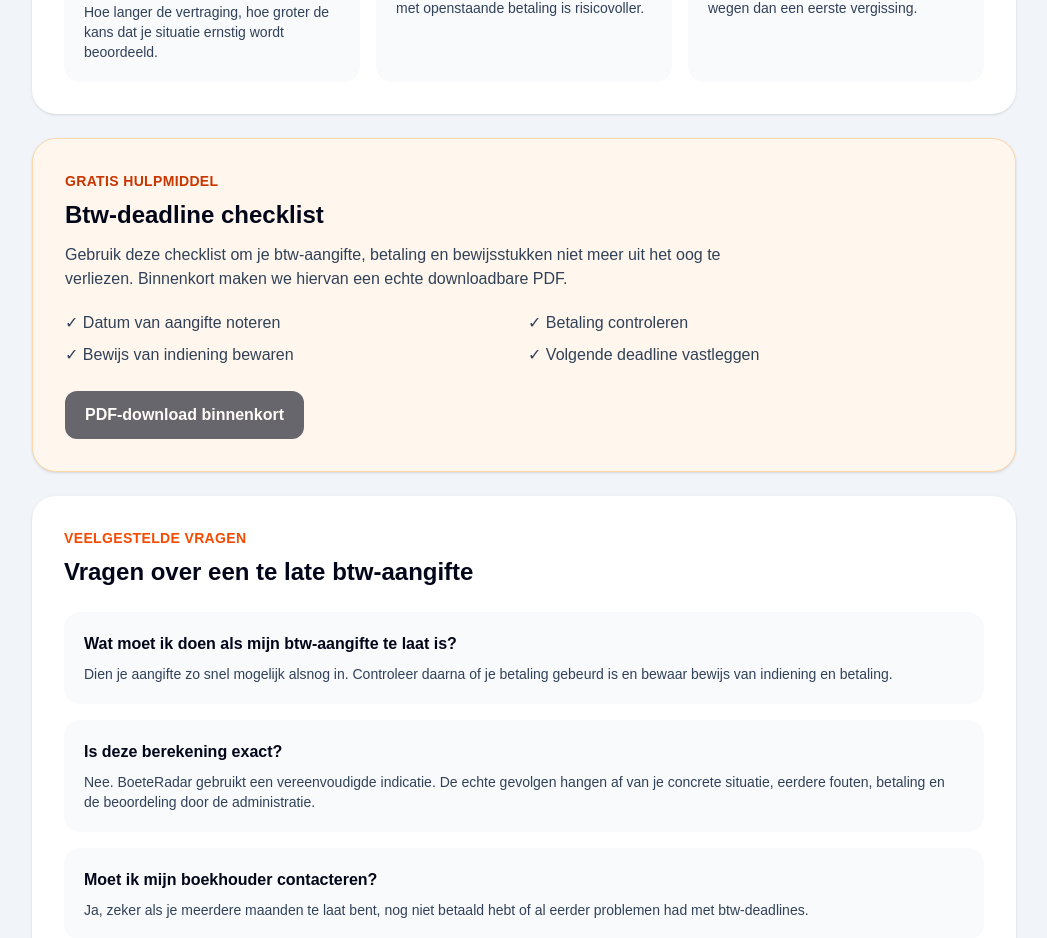
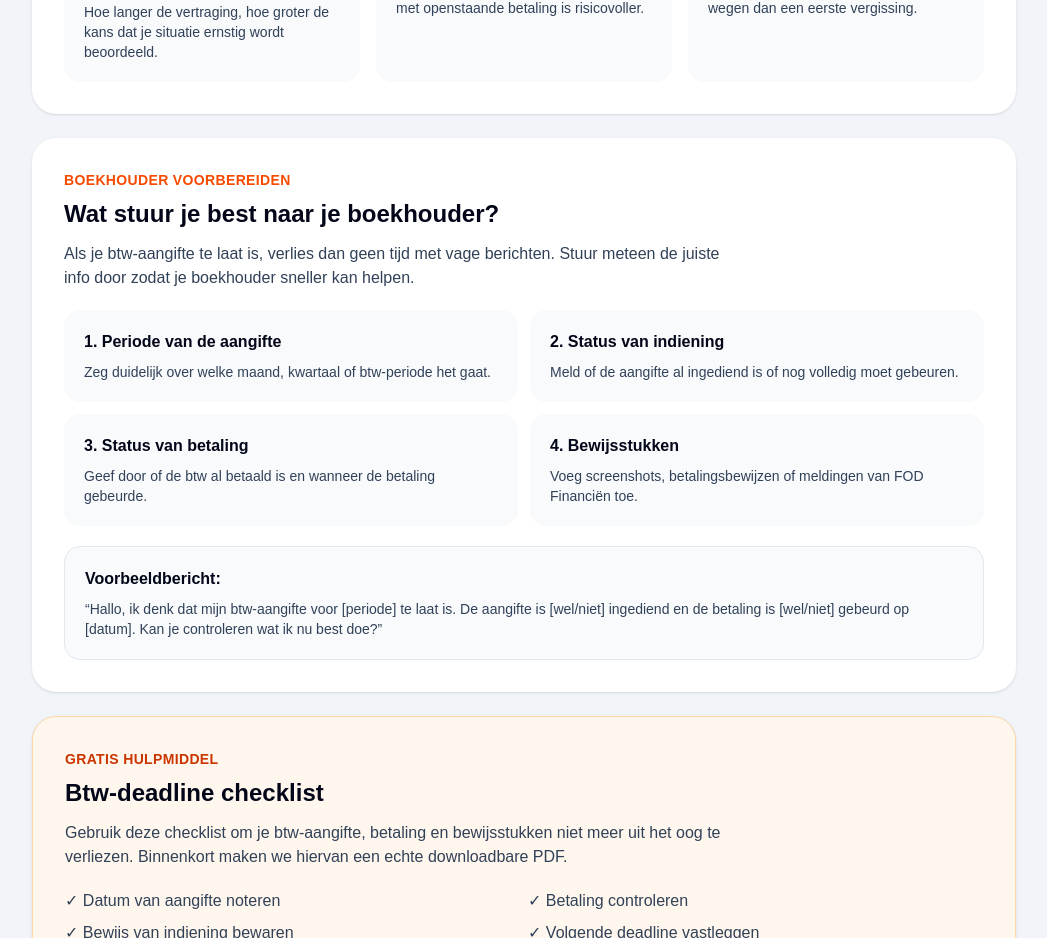
Before and after one commit to NathanVerd/Boeteradar, a Next.js app: page /btw-aangifte-te-laat in a window 1280 px wide. Shown: the part 1775-2713 px from the top of the page, without its empty margins (116-1163 px from the left). Built offline with nearby package versions, Linux system fonts and the light colour scheme.

Commit message:
Add accountant preparation section

```diff
--- a/app/btw-aangifte-te-laat/page.tsx
+++ b/app/btw-aangifte-te-laat/page.tsx
@@ -228,6 +228,59 @@ export default function BtwAangifteTeLaatPage() {
             </div>
           </div>
         </section>
+        <section className="mt-6 rounded-3xl bg-white p-8 shadow-sm">
+  <p className="text-sm font-bold uppercase tracking-wide text-orange-600">
+    Boekhouder voorbereiden
+  </p>
+
+  <h2 className="mt-2 text-2xl font-black">
+    Wat stuur je best naar je boekhouder?
+  </h2>
+
+  <p className="mt-3 max-w-2xl text-slate-700">
+    Als je btw-aangifte te laat is, verlies dan geen tijd met vage berichten.
+    Stuur meteen de juiste info door zodat je boekhouder sneller kan helpen.
+  </p>
+
+  <div className="mt-5 grid gap-3 md:grid-cols-2">
+    <div className="rounded-2xl bg-slate-50 p-5">
+      <h3 className="font-black">1. Periode van de aangifte</h3>
+      <p className="mt-2 text-sm text-slate-700">
+        Zeg duidelijk over welke maand, kwartaal of btw-periode het gaat.
+      </p>
+    </div>
+
+    <div className="rounded-2xl bg-slate-50 p-5">
+      <h3 className="font-black">2. Status van indiening</h3>
+      <p className="mt-2 text-sm text-slate-700">
+        Meld of de aangifte al ingediend is of nog volledig moet gebeuren.
+      </p>
+    </div>
+
+    <div className="rounded-2xl bg-slate-50 p-5">
+      <h3 className="font-black">3. Status van betaling</h3>
+      <p className="mt-2 text-sm text-slate-700">
+        Geef door of de btw al betaald is en wanneer de betaling gebeurde.
+      </p>
+    </div>
+
+    <div className="rounded-2xl bg-slate-50 p-5">
+      <h3 className="font-black">4. Bewijsstukken</h3>
+      <p className="mt-2 text-sm text-slate-700">
+        Voeg screenshots, betalingsbewijzen of meldingen van FOD Financiën toe.
+      </p>
+    </div>
+  </div>
+
+  <div className="mt-5 rounded-2xl border border-slate-200 bg-slate-50 p-5">
+    <p className="font-bold">Voorbeeldbericht:</p>
+    <p className="mt-2 text-sm text-slate-700">
+      “Hallo, ik denk dat mijn btw-aangifte voor [periode] te laat is. De aangifte
+      is [wel/niet] ingediend en de betaling is [wel/niet] gebeurd op [datum].
+      Kan je controleren wat ik nu best doe?”
+    </p>
+  </div>
+</section>
 
         <section className="mt-6 rounded-3xl border border-orange-200 bg-orange-50 p-8 shadow-sm">
           <p className="text-sm font-bold uppercase tracking-wide text-orange-700">
```
